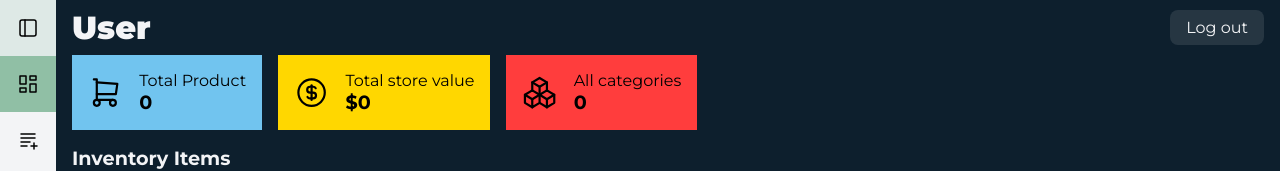
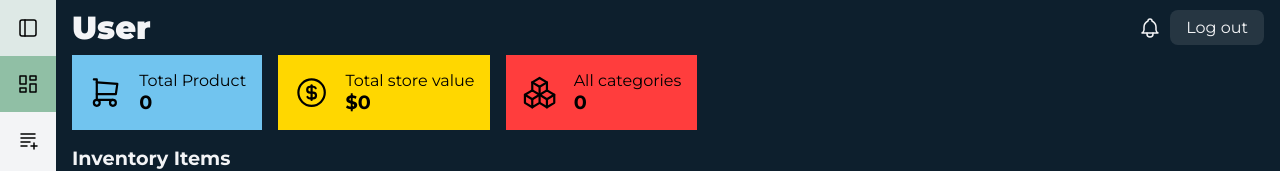
Before and after one commit to jihadable/stockwise, a React (Vite) app: page / in a window 1280 px wide. Shown: the top 171 px of the page. Built offline with nearby package versions, Linux system fonts and the light colour scheme.

Commit message:
add notif button

```diff
--- a/src/components/Header.tsx
+++ b/src/components/Header.tsx
@@ -4,7 +4,16 @@
     return (
         <header className="header">
             <div className="user">User</div>
-            <button type="button">Log out</button>
+            <div className="btns">
+                <div className="notif">
+                    <svg xmlns="http://www.w3.org/2000/svg" className="icon icon-tabler icon-tabler-bell" width="24" height="24" viewBox="0 0 24 24" strokeWidth="1.5" stroke="currentColor" fill="none" strokeLinecap="round" strokeLinejoin="round">
+                        <path stroke="none" d="M0 0h24v24H0z" fill="none"></path>
+                        <path d="M10 5a2 2 0 1 1 4 0a7 7 0 0 1 4 6v3a4 4 0 0 0 2 3h-16a4 4 0 0 0 2 -3v-3a7 7 0 0 1 4 -6"></path>
+                        <path d="M9 17v1a3 3 0 0 0 6 0v-1"></path>
+                    </svg>
+                </div>
+                <button type="button">Log out</button>
+            </div>
         </header>
     )
 }
--- a/src/style/Header.css
+++ b/src/style/Header.css
@@ -12,6 +12,20 @@
     .user{
         font-size: 2rem;
         font-weight: 900;
+    }
+
+    .btns{
+        display: flex;
+        gap: .5rem;
+        align-items: center;
+
+        .notif{
+            display: flex;
+            align-items: center;
+            justify-content: center;
+            gap: 0.5rem;
+            border-radius: .5rem;
+            cursor: pointer;
         }
 
         & button{
@@ -30,3 +44,5 @@
             }
         }
     }
+
+}
```
Also changed, not shown: 4 other files (tests, documents, lock files or other folders). Lines whose indentation alone changed are shown as unchanged.
